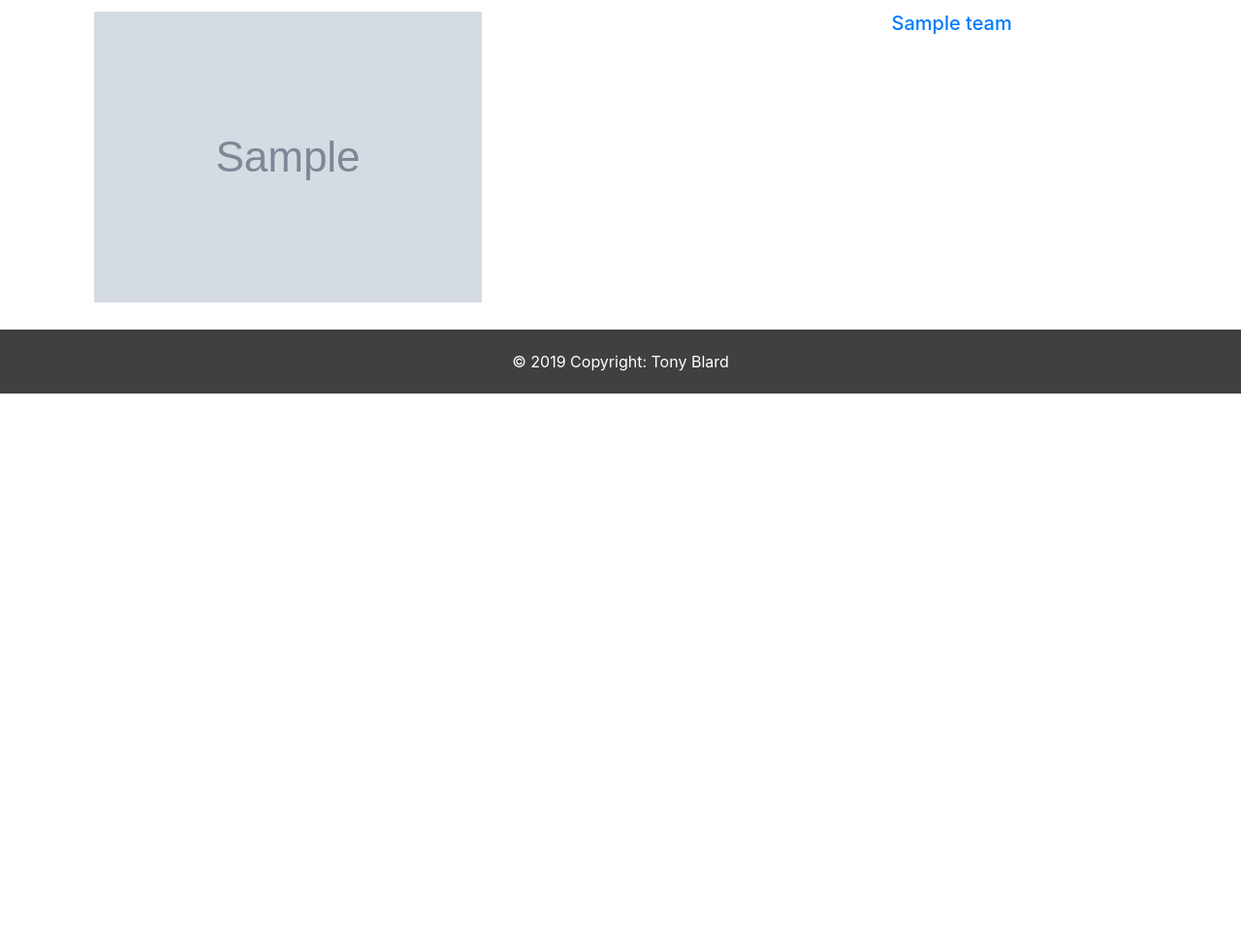
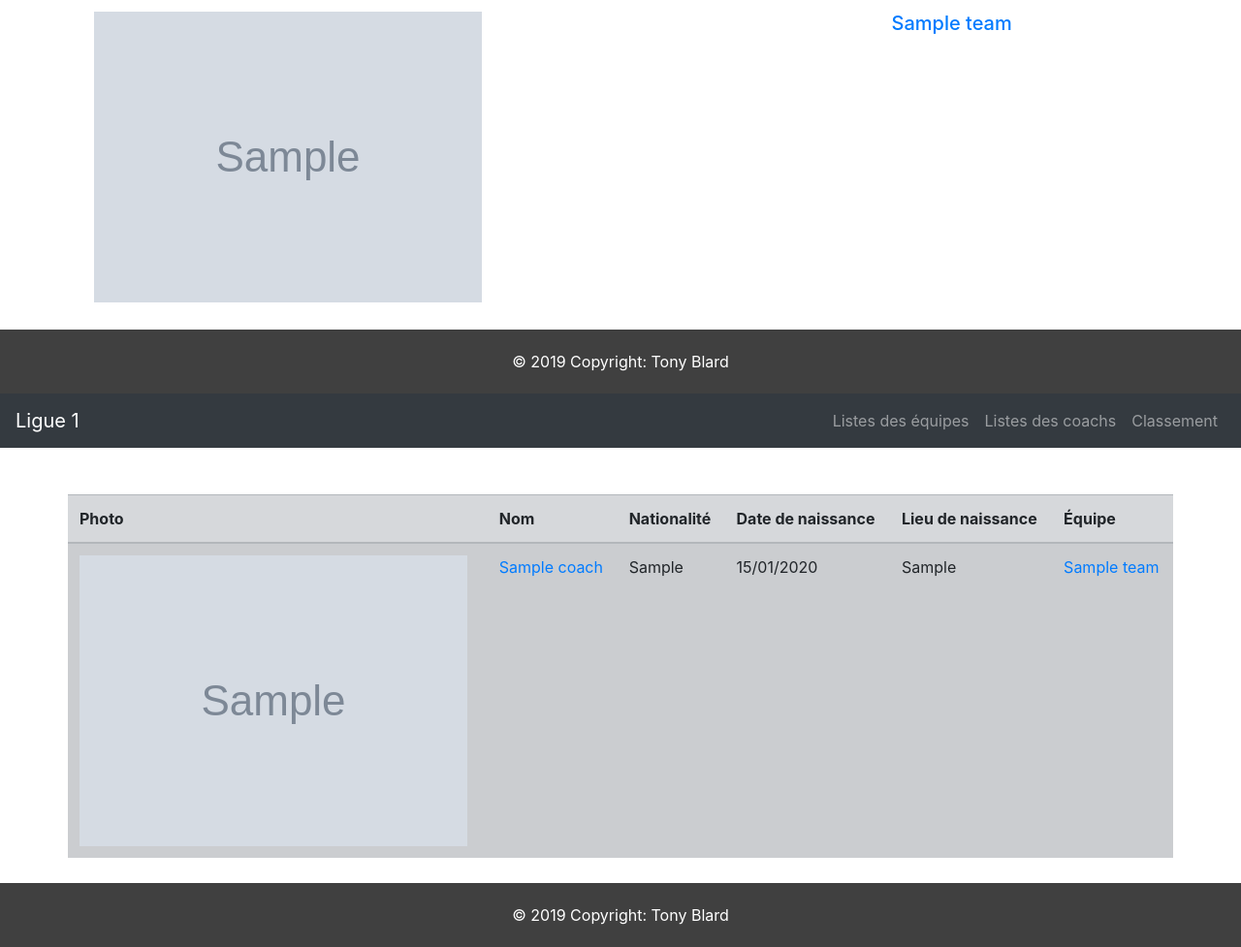
Before and after one commit to Rihabek/footObject, a PHP site: page / in a window 1280 px wide. Shown: the part 105-1082 px from the top of the page at 97% size. Before the commit the page ends 511 px from the top, so only its background shows below. Run offline with PHP 8.4, Linux system fonts and the light colour scheme; tables that the repository leaves empty or names only in its code hold one stand-in row (values such as "Sample post"); grey boxes marked "Sample" are stand-in pictures.

Commit message:
Views coachs and coach

```diff
--- /dev/null
+++ b/controllers/CoachsController.php
@@ -0,0 +1,25 @@
+<?php
+
+
+/**
+ *
+ */
+class CoachsController extends Controller
+{
+  public $teams;
+
+  public function listCoachs()
+  {
+    $coachsModel = new CoachsModel;
+    $coachs = $coachsModel->getCoachs();
+    require('views/coachs.php');
+  }
+  public function showCoach($id): void
+  {
+    $coachsModel = new CoachsModel;
+    $coach = $coachsModel->getCoach($id);
+    require('views/coach.php');
+  }
+}
+
+ ?>
--- a/index.php
+++ b/index.php
@@ -19,6 +19,14 @@ switch ($path) {
     }else {
       $teams-> listTeams();
     }
+    case 'coachs' :
+      $coachs = new CoachsController;
+      if (isset($_GET['id'])) {
+        $coachs->showCoach($_GET['id']);
+      } else {
+        $coachs->listCoachs();
+      }
+      break;
     break;
   default:
     include('views/404.php');
--- /dev/null
+++ b/models/CoachsModel.php
@@ -0,0 +1,65 @@
+<?php
+/**
+ *
+ */
+class CoachsModel extends Model
+{
+
+  public function getCoachs()
+  {
+    $request = "SELECT
+    c.id,
+    c.name,
+    c.birthday_date,
+    c.birthday_place,
+    c.nationality,
+    c.photo,
+    c.link,
+    t.id AS tId,
+    t.name AS tName,
+    t.logo AS tLogo,
+    cht.id_coach,
+    cht.id_team,
+    cht.start_date AS startCoach,
+    cht.end_date endCoach
+    FROM coachs AS c
+    INNER JOIN coachs_has_teams AS cht
+    ON cht.id_coach = c.id
+    INNER JOIN teams AS t
+    ON cht.id_team= t.id";
+    $stmt = $this->db->prepare($request);
+    $stmt->execute();
+    return $stmt->fetchAll(PDO::FETCH_ASSOC);
+  }
+
+  public function getCoach($id)
+  {
+    $request = "SELECT
+    c.id,
+    c.name,
+    c.birthday_date,
+    c.birthday_place,
+    c.nationality,
+    c.photo,
+    c.link,
+    t.id AS tId,
+    t.name AS tName,
+    t.logo AS tLogo,
+    cht.id_coach,
+    cht.id_team,
+    cht.start_date AS startCoach,
+    cht.end_date endCoach
+    FROM coachs AS c
+    INNER JOIN coachs_has_teams AS cht
+    ON cht.id_coach = c.id
+    INNER JOIN teams AS t
+    ON cht.id_team= t.id
+    WHERE c.id = :id";
+    $stmt = $this->db->prepare($request);
+    $stmt->bindValue(':id', $id);
+    $stmt->execute();
+    return $stmt->fetch(PDO::FETCH_ASSOC);
+  }
+}
+
+ ?>
--- /dev/null
+++ b/views/coachs.php
@@ -0,0 +1,46 @@
+<?php $title = "Liste des entraîneurs" ?>
+<?php ob_start(); ?>
+<style>
+  .coachs .image {
+    display: flex;
+    justify-content: center;
+    align-items: center;
+  }
+  .coachs .image img {
+    height: 100%;
+    width: 100%;
+  }
+  a{
+
+  }
+</style>
+<div class="container">
+  <div class="row">
+    <table class="table table-striped table-secondary">
+      <tbody>
+        <thead>
+    <tr>
+      <th scope="col">Photo</th>
+      <th scope="col">Nom</th>
+      <th scope="col">Nationalité</th>
+      <th scope="col">Date de naissance</th>
+      <th scope="col">Lieu de naissance</th>
+      <th scope="col">Équipe</th>
+    </tr>
+  </thead>
+        <?php foreach ($coachs as $coach): ?>
+          <tr>
+            <td><img src="<?php echo $coach['photo']; ?>" alt="Photo de <?php echo $coach['name']; ?>"></td>
+            <td><a href="./?path=coachs&id=<?php echo $coach['id']; ?>"><?php echo $coach['name'] ?></a></td>
+            <td><?php echo $coach['nationality'] ?></td>
+            <td><?php echo (new DateTime($coach['birthday_date']))->format('d/m/Y') ?></td>
+            <td><?php echo $coach['birthday_place'] ?></td>
+            <td><a href="./?id=<?php echo $coach['tId']; ?>"><?php echo $coach['tName']; ?></a></td>
+          </tr>
+        <?php endforeach; ?>
+      </tbody>
+    </table>
+  </div>
+</div>
+<?php $content = ob_get_clean(); ?>
+<?php require('public/index.php'); ?>
```
Also changed, not shown: views/coach.php (added, +47 -0 lines).
